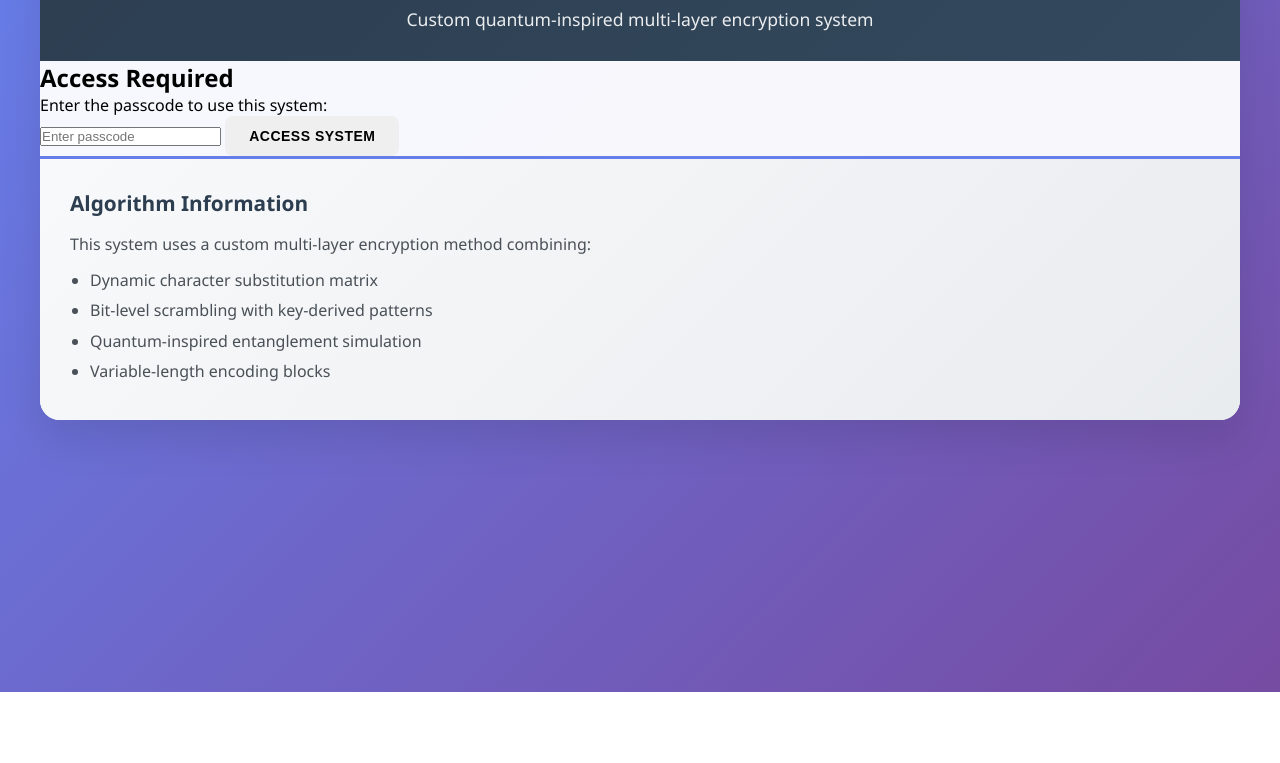
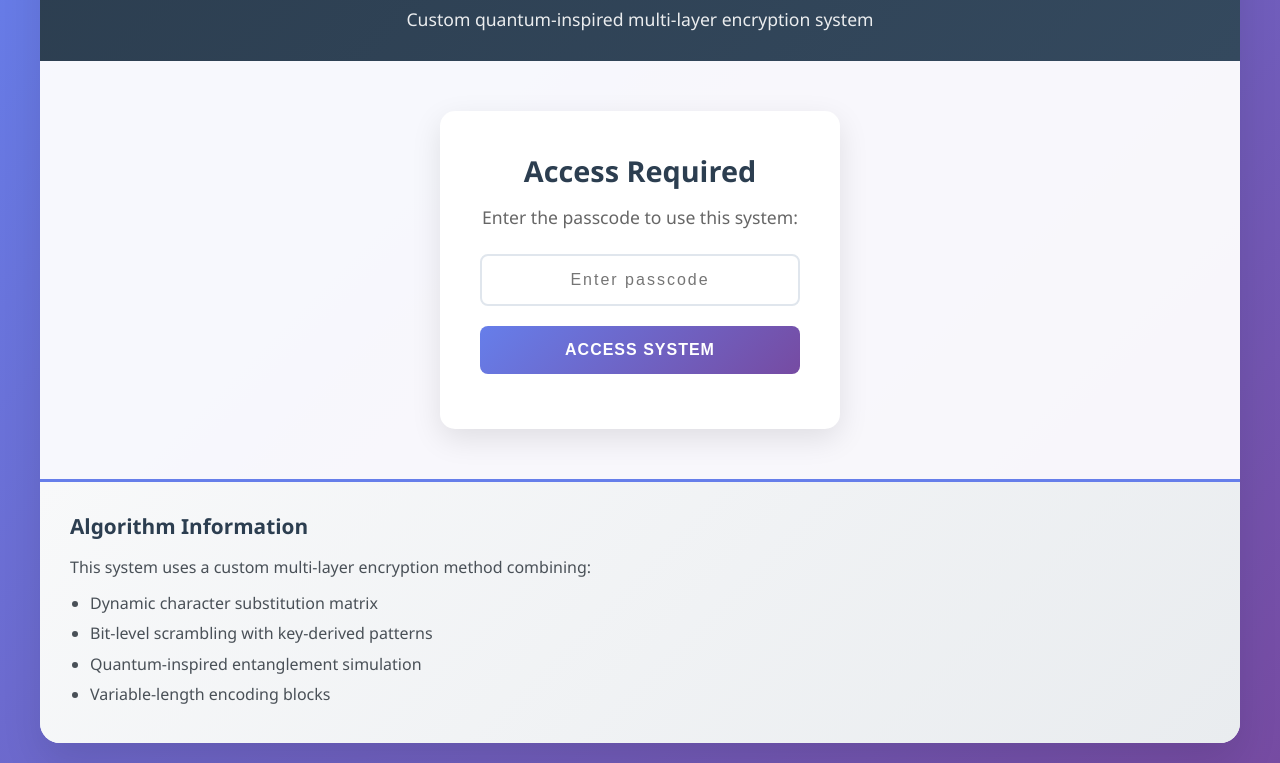
Before and after one commit to ZhiyuanBu1/encoder, a plain HTML site: page index.html in a window 1280 px wide. Shown: the part 108-871 px from the top of the page. Before the commit the page ends 800 px from the top, so only its background shows below. Drawn offline with Linux system fonts and the light colour scheme.

Commit message:
Update styles.css

```diff
--- a/styles.css
+++ b/styles.css
@@ -36,6 +36,80 @@ header h1 {
 header p {
     font-size: 1.1em;
     opacity: 0.9;
+}
+
+.passcode-screen {
+    display: flex;
+    justify-content: center;
+    align-items: center;
+    min-height: 400px;
+    padding: 50px;
+}
+
+.passcode-box {
+    background: white;
+    padding: 40px;
+    border-radius: 15px;
+    box-shadow: 0 10px 30px rgba(0, 0, 0, 0.1);
+    text-align: center;
+    max-width: 400px;
+    width: 100%;
+}
+
+.passcode-box h2 {
+    color: #2c3e50;
+    margin-bottom: 15px;
+    font-size: 1.8em;
+}
+
+.passcode-box p {
+    color: #666;
+    margin-bottom: 25px;
+    font-size: 1.1em;
+}
+
+#passcode-input {
+    width: 100%;
+    padding: 15px;
+    border: 2px solid #e0e6ed;
+    border-radius: 8px;
+    font-size: 16px;
+    margin-bottom: 20px;
+    text-align: center;
+    letter-spacing: 2px;
+}
+
+#passcode-input:focus {
+    outline: none;
+    border-color: #667eea;
+    box-shadow: 0 0 0 3px rgba(102, 126, 234, 0.1);
+}
+
+#access-btn {
+    width: 100%;
+    padding: 15px;
+    background: linear-gradient(135deg, #667eea 0%, #764ba2 100%);
+    color: white;
+    border: none;
+    border-radius: 8px;
+    font-size: 16px;
+    font-weight: 600;
+    cursor: pointer;
+    transition: all 0.3s ease;
+    text-transform: uppercase;
+    letter-spacing: 1px;
+}
+
+#access-btn:hover {
+    transform: translateY(-2px);
+    box-shadow: 0 6px 20px rgba(102, 126, 234, 0.4);
+}
+
+.error-message {
+    color: #e74c3c;
+    font-size: 14px;
+    margin-top: 15px;
+    font-weight: 600;
 }
 
 .main-content {
```
